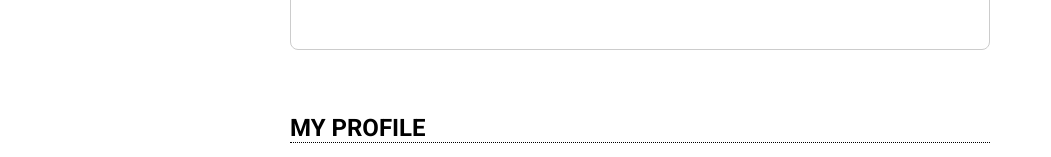
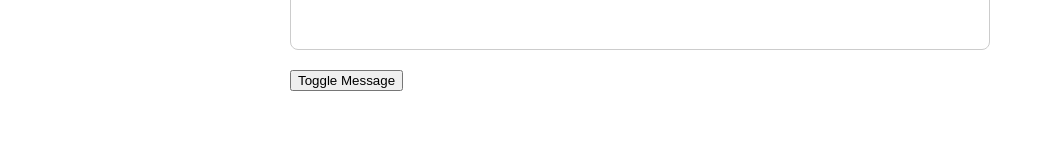
Before and after one commit to CBT-Nuggets/react-basics, a React (Create React App) app: page / in a window 1280 px wide. Shown: the part 189-346 px from the top of the page, without its empty margins (0-1051 px from the left). Built offline with nearby package versions, Linux system fonts and the light colour scheme.

Commit message:
11 State and Showing/Hiding (part 1)

```diff
--- a/src/App.js
+++ b/src/App.js
@@ -1,3 +1,4 @@
+import { useState } from 'react';
 import { myProfileData, friendsData } from './data';
 import { ProfileInfo } from './ProfileInfo';
 import { WelcomeMessage } from './WelcomeMessage';
@@ -5,11 +6,26 @@ import { PersonCard } from './PersonCard';
 import styles from './App.module.css';
 
 export const App = () => {
+	// DON'T DO THIS:
+	// let showWelcomeMessage = true;
+
+	// function toggleWelcomeMessage() {
+	// 	showWelcomeMessage = !showWelcomeMessage;
+	// 	console.log(`showWelcomeMessage is now: ${showWelcomeMessage}`);
+	// }
+
+	const [showWelcomeMessage, setShouldShowWelcomeMessage] = useState(true);
+
+	function toggleWelcomeMessage() {
+		setShouldShowWelcomeMessage(!showWelcomeMessage);
+	}
+
 	return (
 		<div>
 			<h1>Friend Tracker</h1>
 			<div className={styles.contentContainer}>
-				<WelcomeMessage name={myProfileData.name} />
+				{showWelcomeMessage && <WelcomeMessage name={myProfileData.name} />}
+				<button onClick={toggleWelcomeMessage}>Toggle Message</button>
 				<h2 className={styles.contentHeading}>My Profile</h2>
 				<ProfileInfo person={myProfileData} />
 				<h2 className={styles.contentHeading}>My Friends</h2>
```
